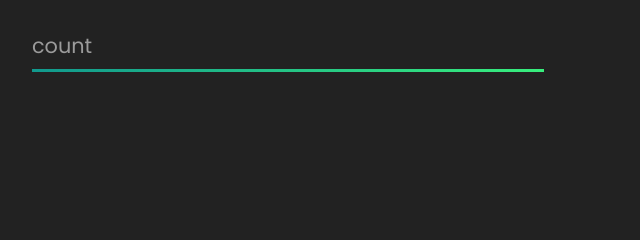
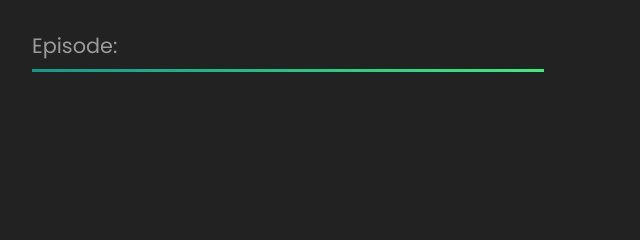
Before and after one commit to safarboyalkhwarizmii/merlin, a plain HTML site: page index.html in a window 1280 px wide. Shown: the top 240 px of the page, 96-736 px from the left. Drawn offline with Linux system fonts and the light colour scheme.

Commit message:
Explaining readme.md

```diff
--- a/index.html
+++ b/index.html
@@ -12,8 +12,8 @@
 <body>
     <div class="input-group">
         <div class="form__group field">
-            <input type="input" class="form__field" id="urlInput" placeholder="count" name="name" id='name' required />
-            <label for="name" class="form__label">count</label>
+            <input type="input" class="form__field" id="urlInput" placeholder="Episode: (only number)" name="name" id='name' required />
+            <label for="name" class="form__label">Episode: </label>
           </div>
           <button class="glow-on-hover" id="submit" type="button">Let's See</button>
     </div>
```
Also changed, not shown: 1 other file.
